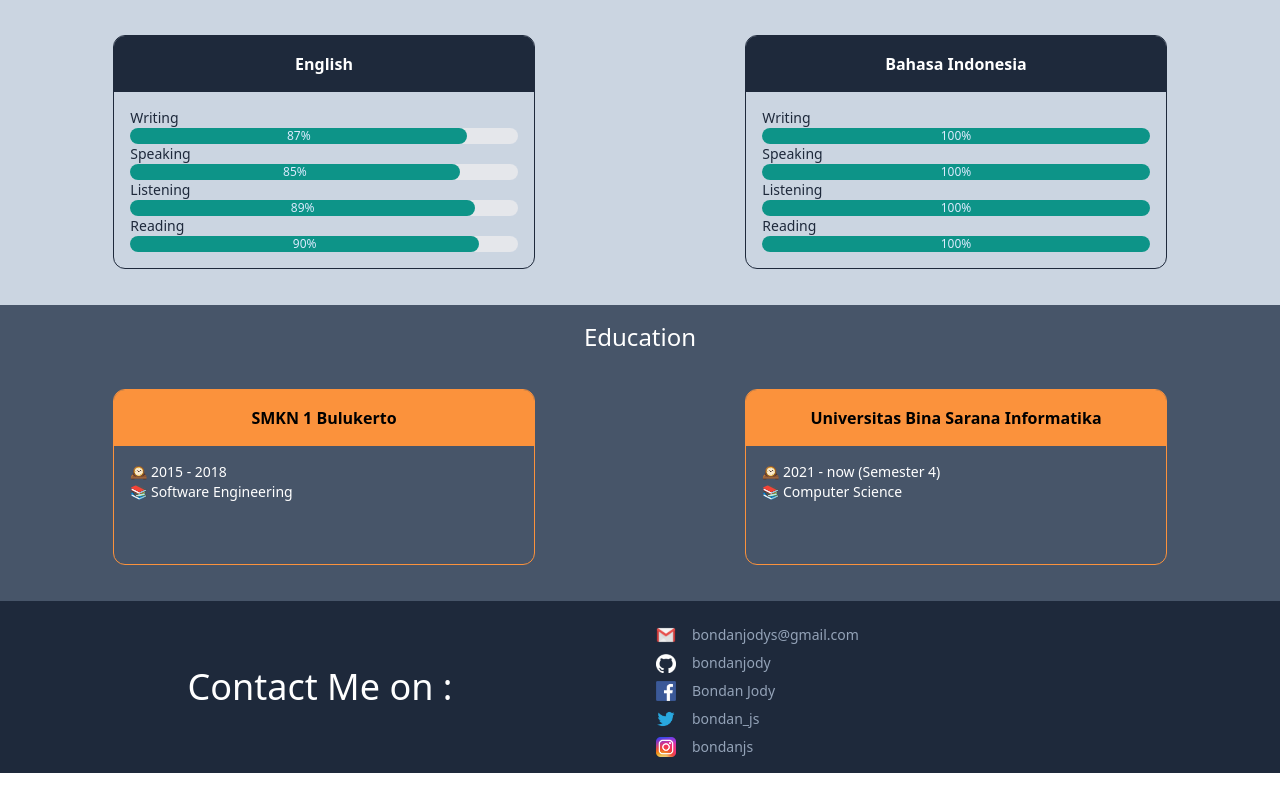
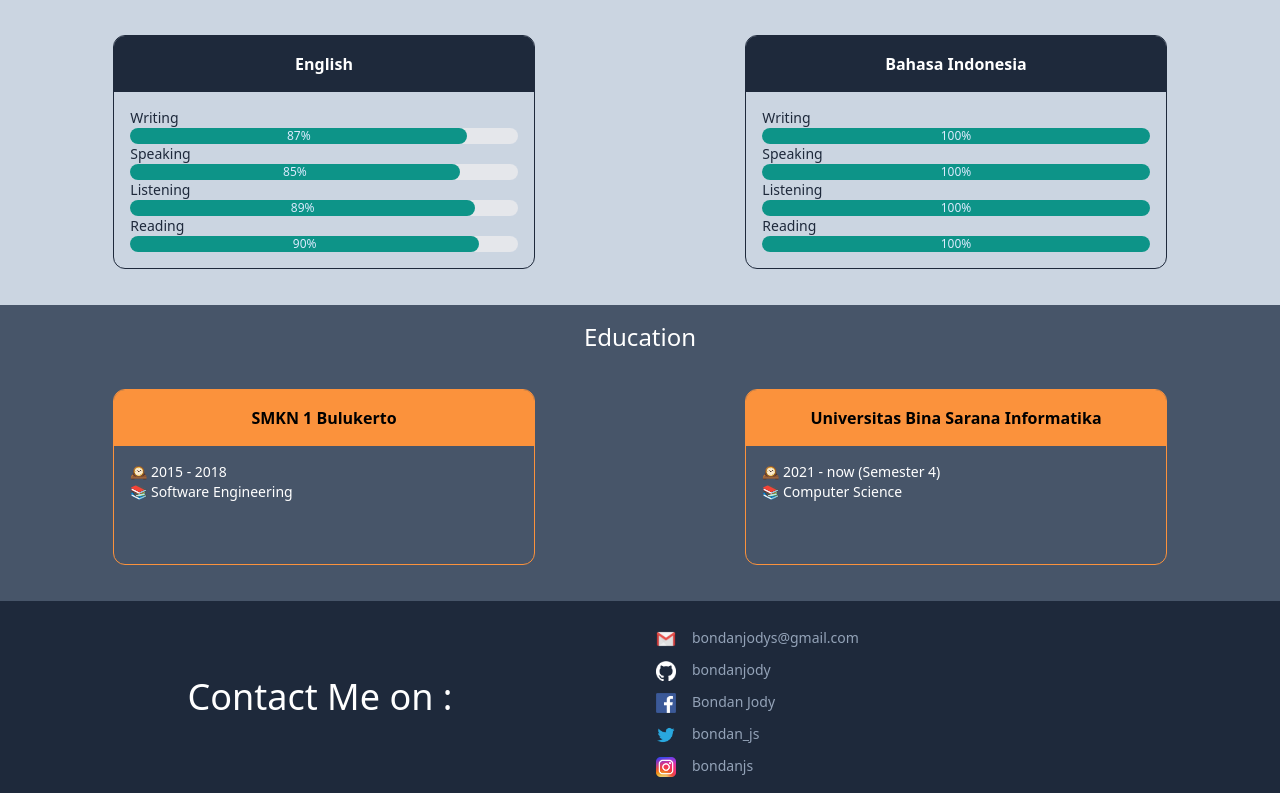
Before and after one commit to bondanjody/about-bondan-jody-react, a React (Vite) app: page / in a window 1280 px wide. Shown: the part 2320-3113 px from the top of the page. Built offline with nearby package versions, Linux system fonts and the light colour scheme.

Commit message:
Melakukan destructuring style pada komponen Contact serta menambahkan transition

```diff
--- a/src/assets/components/Layout/Contact.jsx
+++ b/src/assets/components/Layout/Contact.jsx
@@ -5,28 +5,30 @@ import twitterPic from '../../images/twitter.png';
 import githubPic from '../../images/github.png';
 
 const Contact = () => {
+    const linkStyleGeneral = "transition ease-in duration-300flex items-center mt-2 hover:text-teal-700 hover:cursor-pointer";
+
     return  <div className="bg-slate-800 py-4 md:flex">
                 <div className="text-white text-3xl p-4 md:flex md:justify-center md:items-center md:text-4xl md:w-1/2">
                     <h2>Contact Me on :</h2>
                 </div>
                 <div className='px-4 text-slate-400'>
-                    <div className='flex items-center mt-2 hover:text-teal-700 hover:cursor-pointer'>
+                    <div className={`${linkStyleGeneral}`}>
                         <img src={gmailPic} alt={`${gmailPic}.png`} className="w-5 inline-block mr-4" />
                         <a href='/' className='text-sm'>bondanjodys@gmail.com</a>
                     </div>
-                    <div className='flex items-center mt-2 hover:text-teal-700 hover:cursor-pointer'>
+                    <div className={`${linkStyleGeneral}`}>
                         <img src={githubPic} alt={`${githubPic}.png`} className="w-5 inline-block mr-4" />
                         <a href='https://github.com/bondanjody' target='__blank' className='text-sm'>bondanjody</a>
                     </div>
-                    <div className='flex items-center mt-2 hover:text-teal-700 hover:cursor-pointer'>
+                    <div className={`${linkStyleGeneral}`}>
                         <img src={fbPic} alt={`${fbPic}.png`} className="w-5 inline-block mr-4" />
                         <a href='https://www.facebook.com/BondanJody' target='__blank' className='text-sm'>Bondan Jody</a>
                     </div>
-                    <div className='flex items-center mt-2 hover:text-teal-700 hover:cursor-pointer'>
+                    <div className={`${linkStyleGeneral}`}>
                         <img src={twitterPic} alt={`${twitterPic}.png`} className="w-5 inline-block mr-4" />
                         <a href='https://www.twitter.com/bondan_js' target='__blank' className='text-sm'>bondan_js</a>
                     </div>
-                    <div className='flex items-center mt-2 hover:text-teal-700 hover:cursor-pointer'>
+                    <div className={`${linkStyleGeneral}`}>
                         <img src={igPic} alt={`${igPic}.png`} className="w-5 inline-block mr-4" />
                         <a href='https://www.instagram.com/bondanjs' target='__blank' className='text-sm'>bondanjs</a>
                     </div>
```
